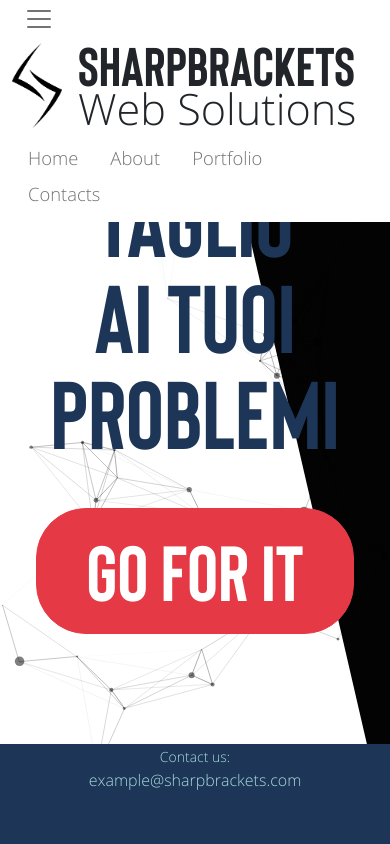
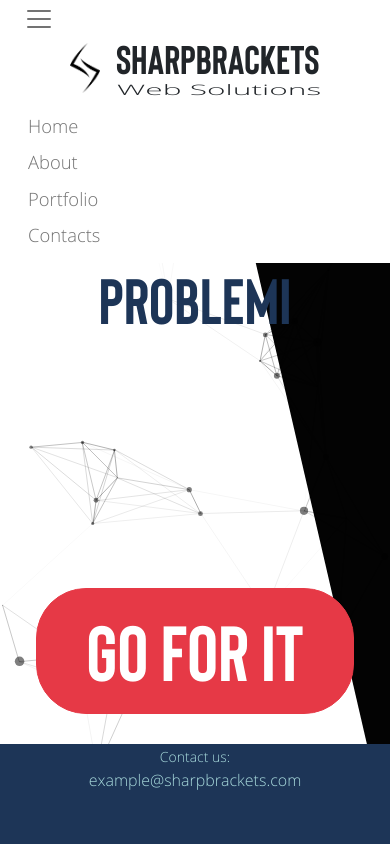
Before and after one commit to Mike3285/sharp_brackets, a Django app: page / in a window 390 px wide, after a click that opens the changed part. Run offline with Django 3.2, Linux system fonts and the light colour scheme; some libraries are stand-ins or nearby versions.

Commit message:
queries fix mobile navbar

```diff
--- a/templates/components/header.html
+++ b/templates/components/header.html
@@ -6,7 +6,7 @@
       <span class="navbar-toggler-icon"></span>
     </button>
 <div class="collapse navbar-collapse" id="navbarSupportedContent">
-        <div class="d-flex">
+        <div class="d-flex justify-content-center">
             <a class="navbar-brand" href="{% url 'homepage' %}"><img id="SBLogo" src="{% static 'img/logo.png' %}"
                                                                      alt="SB"></a>
             <div class="d-inline">
@@ -15,7 +15,7 @@
             </div>
         </div>
 
-        <ul class="navbar-nav d-flex flex-row flex-wrap zindex-top">
+        <ul class="navbar-nav d-flex flex-column flex-sm-row flex-wrap align-items-sm-center zindex-top">
             <li class="nav-item mx-3">
                 <a class="nav-link nav-link-bordered" href="{% url 'homepage' %}">Home</a>
             </li>
--- a/website/static/css/heavybrush.css
+++ b/website/static/css/heavybrush.css
@@ -2,7 +2,23 @@
 
 /* ----- Extra small 576 - ----- */
 @media screen and (max-width: 576px) {
+    #SBLogo {
+        height: 50px !important;
+    }
 
+    .text-logo {
+        font-size: 2.5em;
+    }
+
+    .font-weight-light.text-sublogo {
+        font-size: 1.8em;
+        transform: scale(1.1, 0.5);
+        padding-left: 5%;
+    }
+
+    .main-text.text-secondary {
+        font-size: 4em !important;
+    }
 }
 
 /* ----- Small 576 + ----- */
@@ -45,3 +61,52 @@
         font-size: 20em;
     }
 }
+
+/* ----- Galaxy S5 ----- */
+/*
+@media screen and (min-width: 320px) and (min-height: 640px) {
+    .navbar-toggler {
+        padding-top: 3% !important;
+    }
+
+    .d-flex {
+        justify-content: center;
+    }
+
+    #SBLogo {
+        height: 50px !important;
+    }
+
+    .text-logo {
+        font-size: 2.5em;
+    }
+
+    .font-weight-light.text-sublogo {
+        font-size: 1.8em;
+        transform: scale(1.1, 0.5);
+        padding-left: 5%;
+    }
+
+    .main-text.text-secondary {
+        font-size: 4em !important;
+    }
+
+    .navbar-nav.d-flex.flex-row.flex-wrap.zindex-top {
+        font-size: 3em;
+        padding-bottom: 10%;
+        flex-direction: column !important;
+        align-items: center;
+    }
+
+    .btn.btn-danger.text-white.text-big.line-height-12.goforit.mouseEvents {
+        top: 50%;
+    }
+
+    .col-6.footer-mail {
+        margin:6% auto;
+    }
+
+    .text-lightblue[href = "mailto:example@gmail.com"] {
+        text-decoration: underline;
+    }
+}
--- a/website/static/css/mobile.css
+++ b/website/static/css/mobile.css
@@ -5,7 +5,7 @@
     }
 
     .main-text {
-        font-size: 6em !important;
+        font-size: 5em !important;
         text-align: center;
         line-height: 1;
     }
@@ -16,7 +16,7 @@
 
     div.fixed-center > div {
         position: relative;
-        top: -40px;
+        top: 40px;
     }
 
     footer {
@@ -56,12 +56,10 @@
     #SBLogo {
         height: 85px !important;
     }
-#SBnavbar{
-    background-color: #fff;
-}
-.nav-link {
-    font-size: 1.15em;
-}
+
+    .nav-link {
+        font-size: 1.15em;
+    }
 }
 
 /* Medium devices (tablets, 768px and up)*/
@@ -83,6 +81,10 @@
 
     .main-text {
         font-size: 8em;
+    }
+
+    #SBnavbar{
+        background-color: #fff;
     }
 }
 
```
